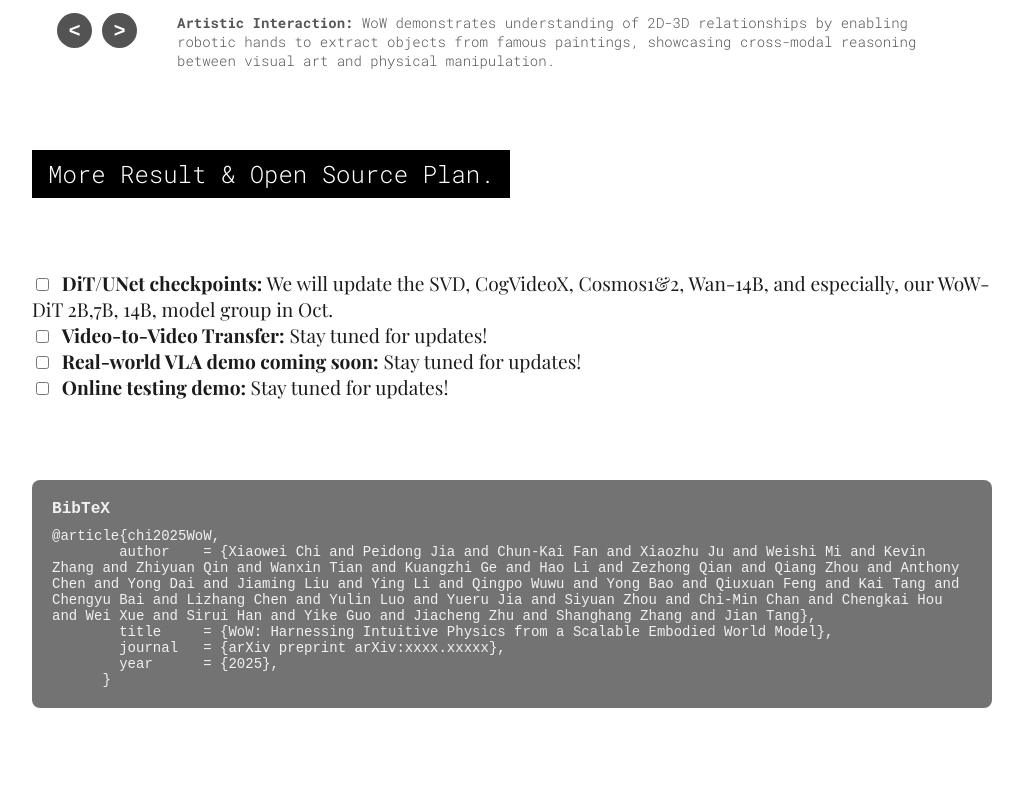
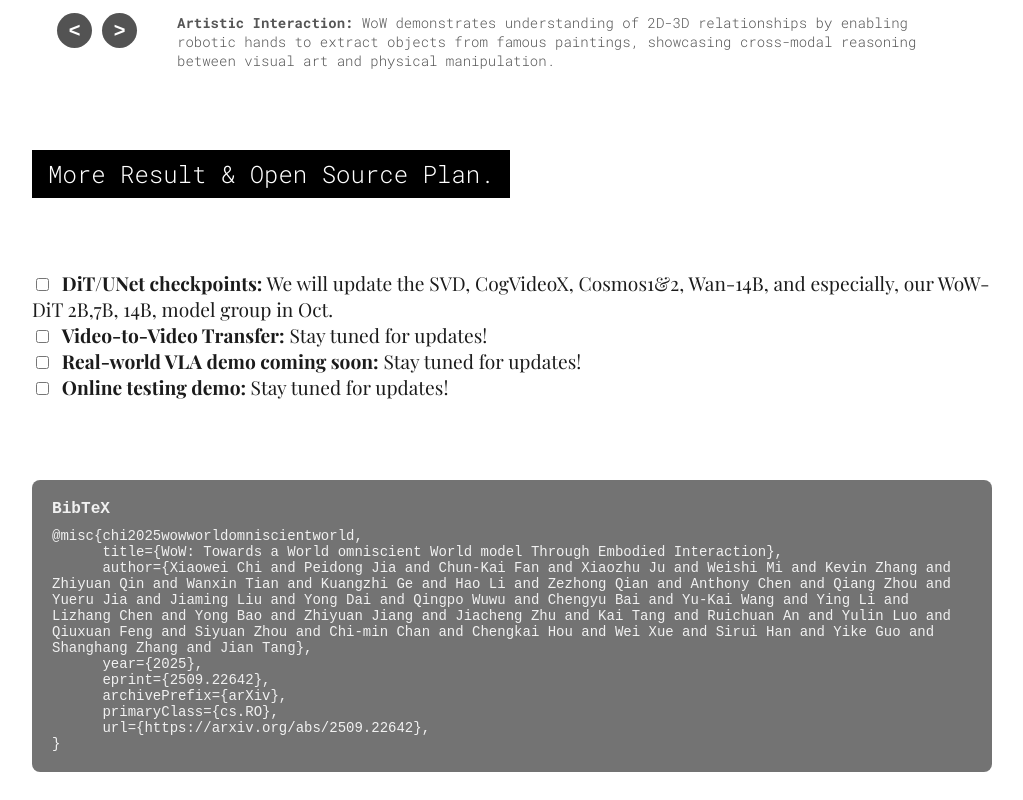
Before and after one commit to wow-world-model/wow-world-model.github.io, a plain HTML site: page index.html in a window 1280 px wide. Shown: the part 4979-5779 px from the top of the page, without its empty margins (128-1151 px from the left). Before the commit the page ends 5715 px from the top, so only its background shows below. Drawn offline with nearby package versions, Linux system fonts and the light colour scheme.

Commit message:
Update index.html

```diff
--- a/index.html
+++ b/index.html
@@ -308,12 +308,15 @@
 
 <div class="bibtex-code">
   <div class="bibtex-title">BibTeX</div>
-  <pre><code>@article{chi2025WoW,
-        author    = {Xiaowei Chi and Peidong Jia and Chun-Kai Fan and Xiaozhu Ju and Weishi Mi and Kevin Zhang and Zhiyuan Qin and Wanxin Tian and Kuangzhi Ge and Hao Li and Zezhong Qian and Qiang Zhou and Anthony Chen and Yong Dai and Jiaming Liu and Ying Li and Qingpo Wuwu and Yong Bao and Qiuxuan Feng and Kai Tang and Chengyu Bai and Lizhang Chen and Yulin Luo and Yueru Jia and Siyuan Zhou and Chi-Min Chan and Chengkai Hou and Wei Xue and Sirui Han and Yike Guo and Jiacheng Zhu and Shanghang Zhang and Jian Tang},
-        title     = {WoW: Harnessing Intuitive Physics from a Scalable Embodied World Model},
-        journal   = {arXiv preprint arXiv:xxxx.xxxxx},
-        year      = {2025},
-      }</code></pre>
+  <pre><code>@misc{chi2025wowworldomniscientworld,
+      title={WoW: Towards a World omniscient World model Through Embodied Interaction},
+      author={Xiaowei Chi and Peidong Jia and Chun-Kai Fan and Xiaozhu Ju and Weishi Mi and Kevin Zhang and Zhiyuan Qin and Wanxin Tian and Kuangzhi Ge and Hao Li and Zezhong Qian and Anthony Chen and Qiang Zhou and Yueru Jia and Jiaming Liu and Yong Dai and Qingpo Wuwu and Chengyu Bai and Yu-Kai Wang and Ying Li and Lizhang Chen and Yong Bao and Zhiyuan Jiang and Jiacheng Zhu and Kai Tang and Ruichuan An and Yulin Luo and Qiuxuan Feng and Siyuan Zhou and Chi-min Chan and Chengkai Hou and Wei Xue and Sirui Han and Yike Guo and Shanghang Zhang and Jian Tang},
+      year={2025},
+      eprint={2509.22642},
+      archivePrefix={arXiv},
+      primaryClass={cs.RO},
+      url={https://arxiv.org/abs/2509.22642},
+}</code></pre>
     </div>
   </div>
   <script type="text/javascript" id="mapmyvisitors" src="//mapmyvisitors.com/map.js?d=okQm7rBPQ8nKz6K0_EknDSPGMLN29vxIKeoS6J3KjGo&cl=ffffff&w=a"></script>
```
